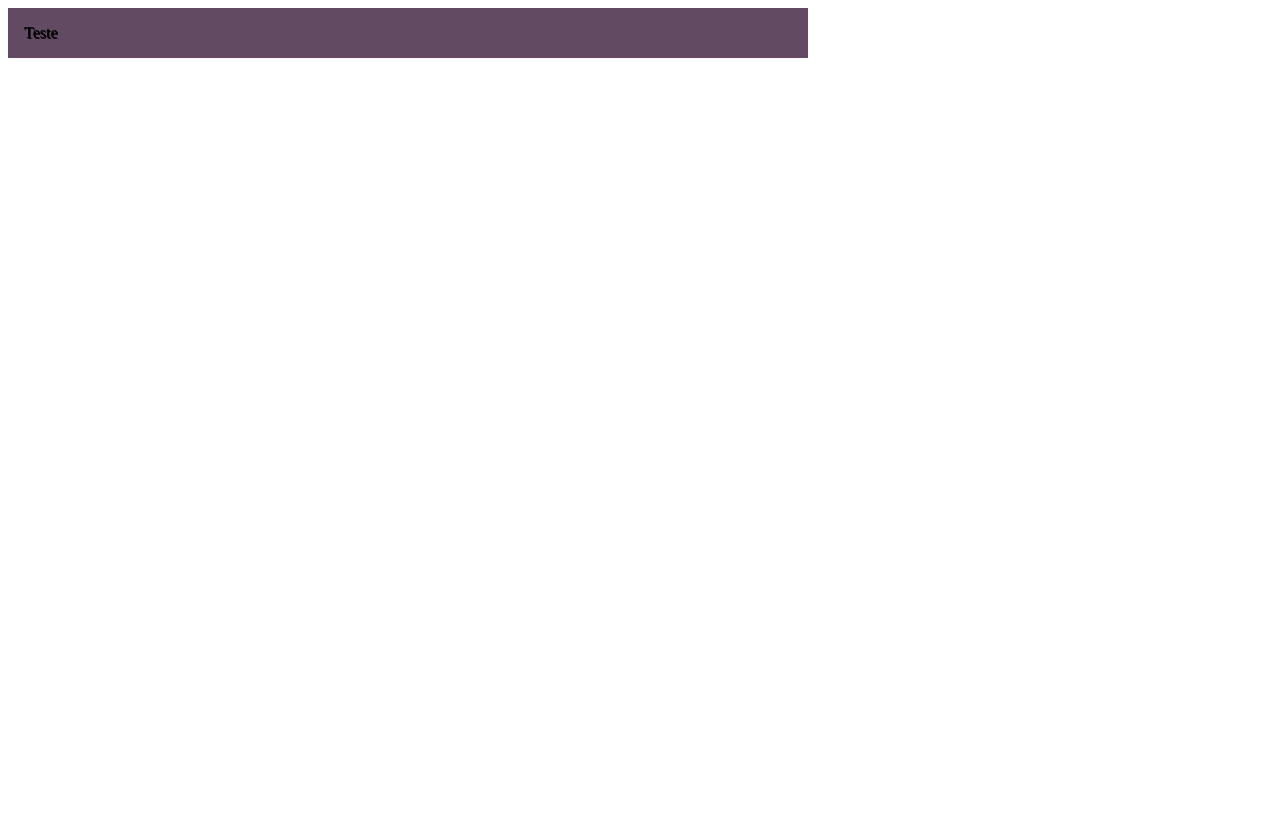
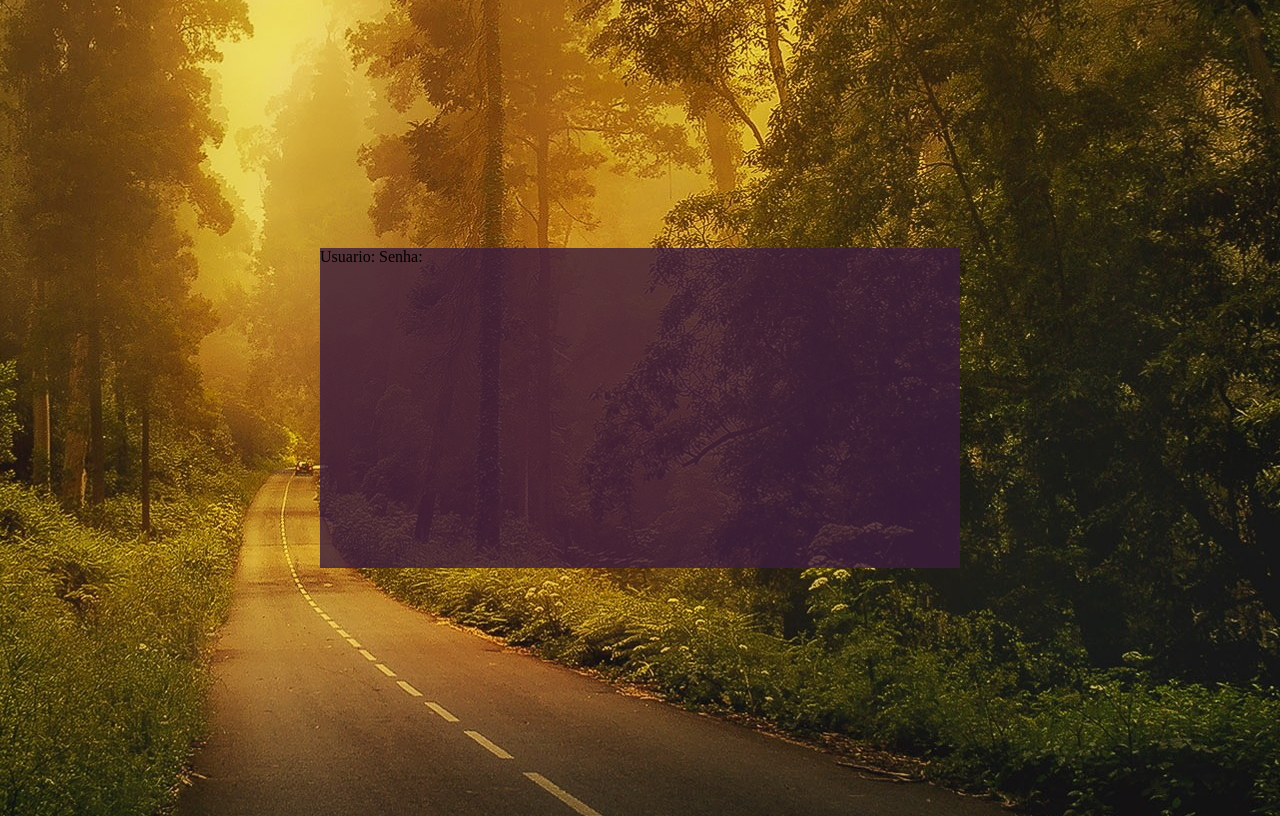
Before and after one commit to leonardorcamargo/login-html, a plain HTML site: page index.html in a window 1280 px wide. Drawn offline with Linux system fonts and the light colour scheme.

Commit message:
Ajustando css na tela e adicionando imagem de background

```diff
--- /dev/null
+++ b/css/site.css
@@ -0,0 +1,25 @@
+.painel-principal {
+	max-width: 40em;
+	width: auto;
+	margin-left: auto;
+    margin-right: auto;
+	height: 20em;
+	background-color: rgba(60, 29, 61, 0.8);
+}
+
+.principal div{
+	flex: 1;
+}
+
+.img-background {
+	background-image: url("../img/css-background-image-size1.jpg");
+	background-repeat: no-repeat;
+    background-position: center;
+    background-attachment: fixed;
+}
+
+.principal {
+	height: 100vh;
+	display: flex;
+	align-items: center;
+}
--- a/index.html
+++ b/index.html
@@ -1,14 +1,15 @@
 <!DOCTYPE html>
 <html>
 <head>
-    <meta charset="utf-8">
-    <title>Login</title>
-    <link rel="stylesheet" href="site.css">
-    <link rel="stylesheet" href="http://fonts.googleapis.com/css?family=Open+Sans+Condensed:700">
+		<meta charset="utf-8">
+		<title>Login</title>
+		<link rel="stylesheet" href="css/site.css">
+		<link rel="stylesheet" href="http://fonts.googleapis.com/css?family=Open+Sans+Condensed:700">
 </head>
-<body>
+<body class="img-background principal">
 	<div class="painel-principal">
-		Teste
+		Usuario:
+		Senha:
 	</div>
 </body>
 </html>
--- a/site.css
+++ /dev/null
@@ -1,11 +0,0 @@
-.painel-principal {
-    padding: 1em;
-	position: fixed
-	margin-left: auto;
-    margin-right: auto;
-    width: 50em;
-    box-sizing: border-box;
-    background-repeat: no-repeat;
-    text-shadow: 1px 1px black;
-	background-color: rgba(60, 29, 61, 0.8);
-}
```
Also changed, not shown: img/css-background-image-size1.jpg (added).
